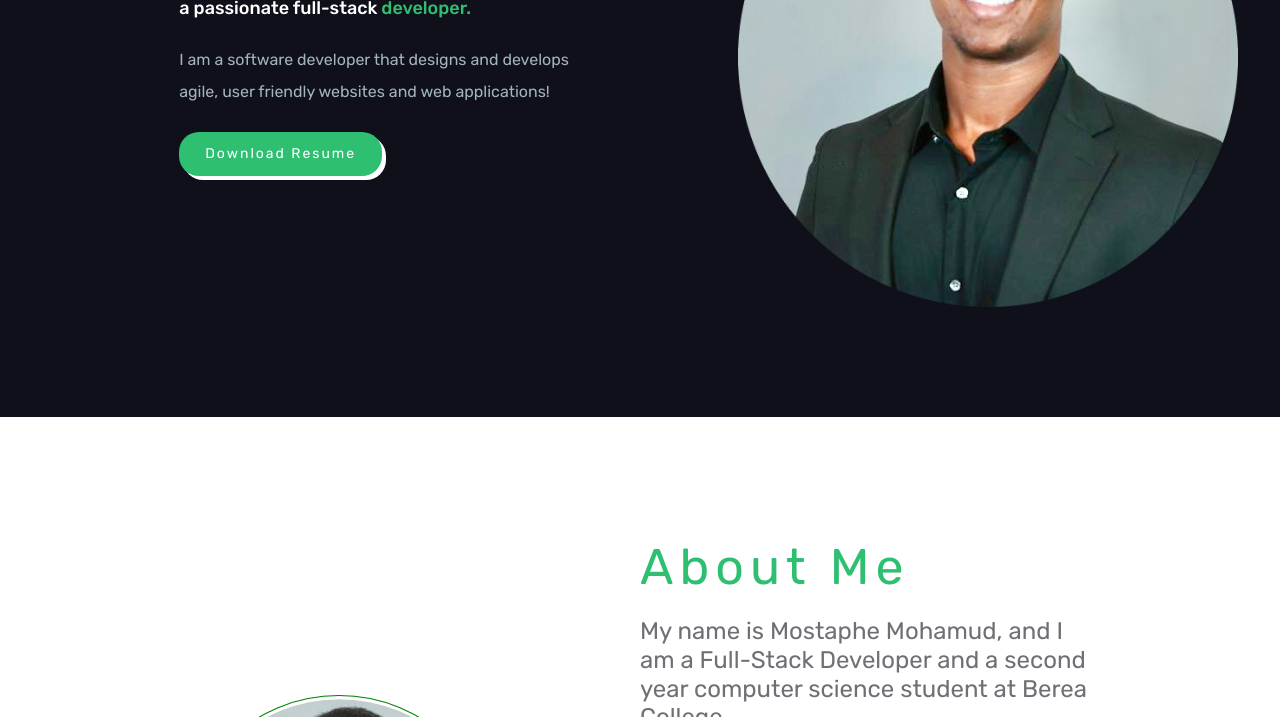
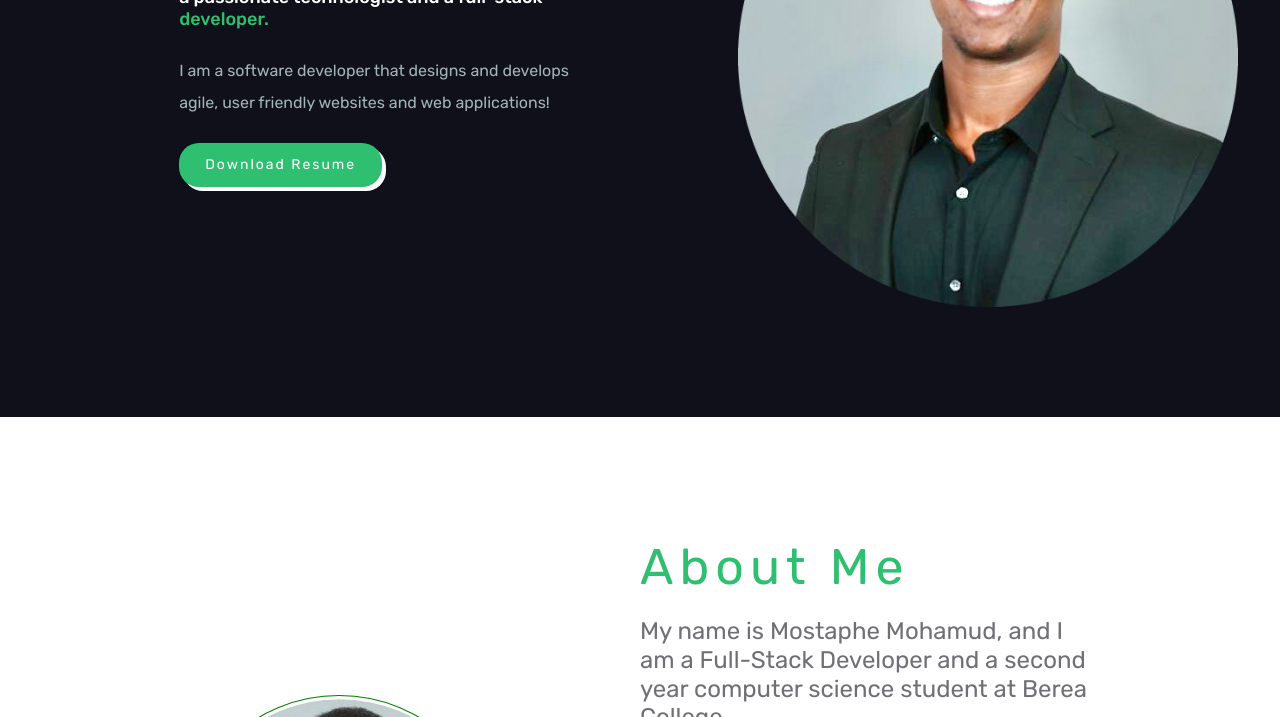
Before and after one commit to mohamudm1/Portfolio, a plain HTML site: page index.html in a window 1280 px wide. Shown: the part 383-1100 px from the top of the page. Drawn offline with nearby package versions, Linux system fonts and the light colour scheme.

Commit message:
Made some changes

```diff
--- a/index.html
+++ b/index.html
@@ -42,9 +42,9 @@
         <div class="home-text">
             <h5> Hi there, I am </h5>
             <h1> Mostaphe </h1>
-            <h6> a passionate full-stack <span>developer.</span></h6>
+            <h6> a passionate technologist and a full-stack <span>developer.</span></h6>
             <p> I am a software developer that designs and develops agile, user friendly websites and web applications! </p>
-            <a href="./Portfolio/Mostaphe's Resume." target="_blank" download class="btn"> Download Resume </a>
+            <a href="./Portfolio/Mostaphe's Resume." target="_blank" download class="btn" onclick=""> Download Resume </a>
         </div>
 
         <div class="home-img">
```
Also changed, not shown: static.js (line endings or trailing spaces), 1 other file.
